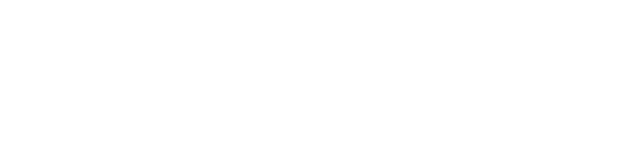
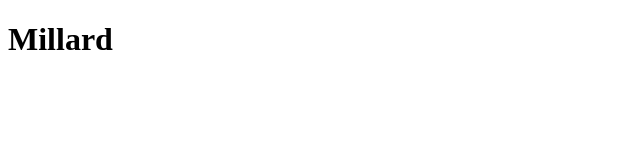
Before and after one commit to GammaMillard/millard-git, a plain HTML site: page index.html in a window 1280 px wide. Shown: the whole page, without its empty margins (0-640 px from the left). Drawn offline with Linux system fonts and the light colour scheme.

Commit message:
millard2

```diff
--- a/index.html
+++ b/index.html
@@ -7,6 +7,6 @@
     <title>Millard</title>
 </head>
 <body>
-
+    <h1>Millard</h1>
 </body>
 </html>
```
